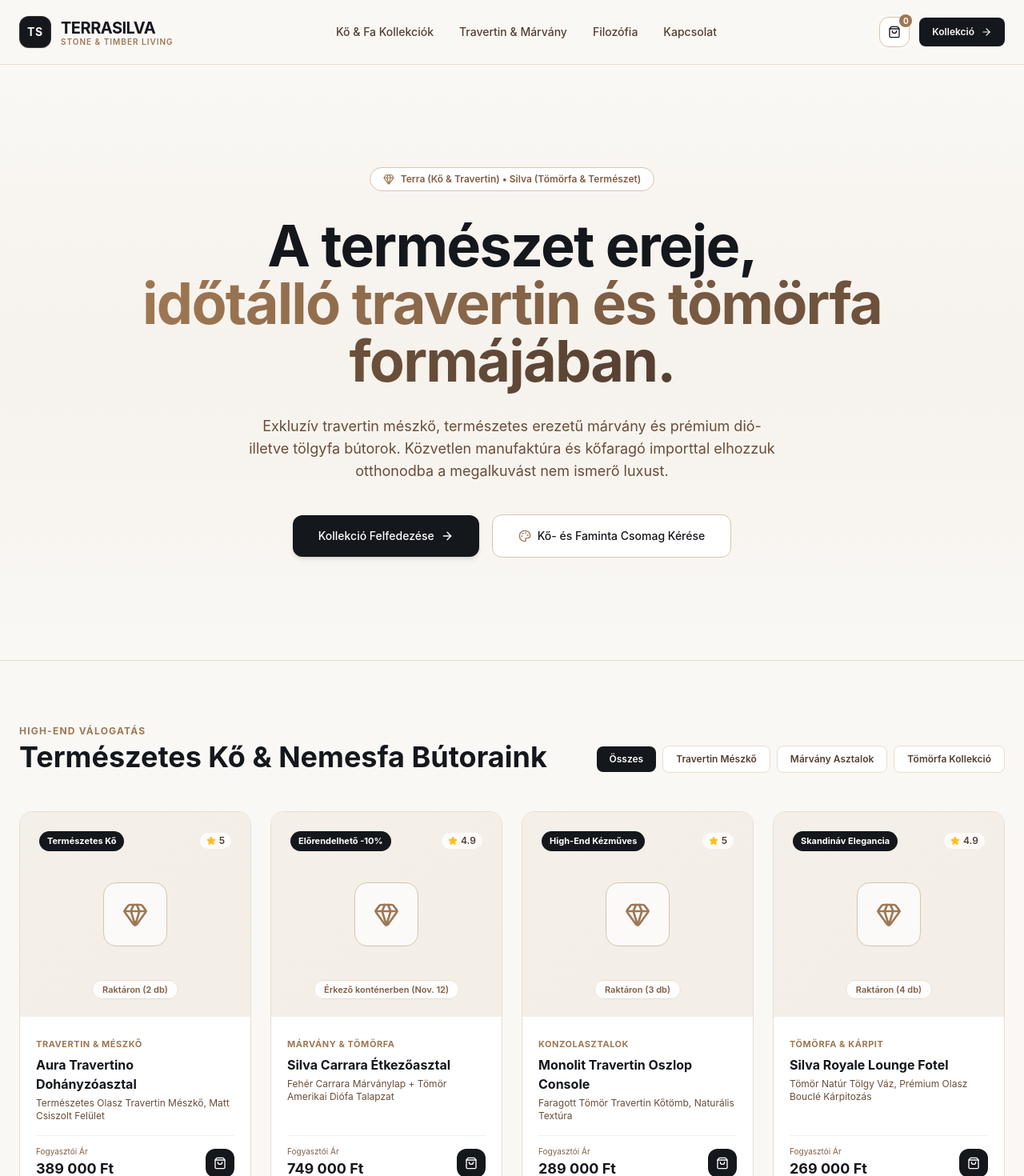
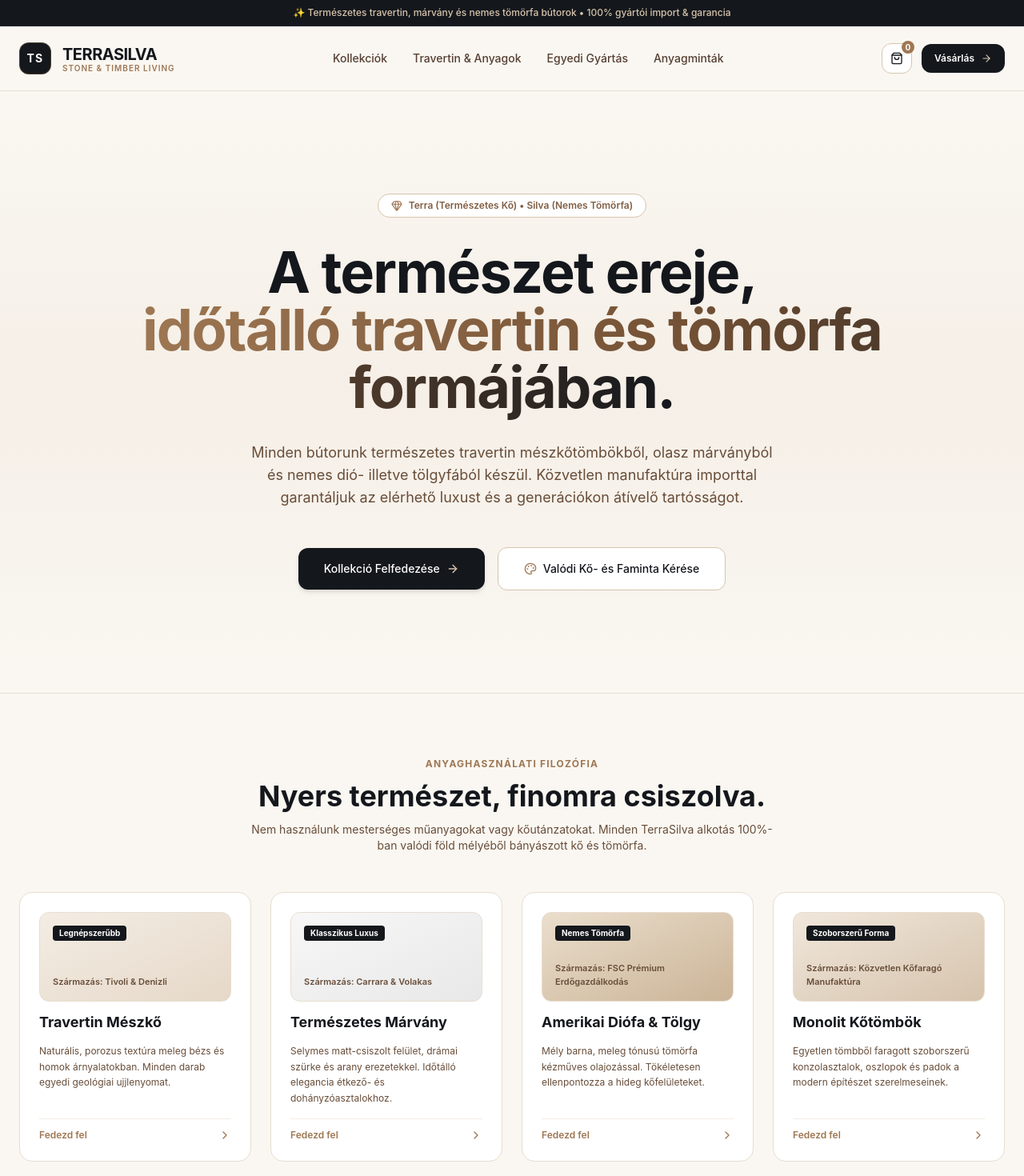
Before and after one commit to boroclean/terrasilva, a Next.js app: page / in a window 1280 px wide. Shown: the top 1470 px of the page at 80% size. Built offline with nearby package versions, Linux system fonts and the light colour scheme.

Commit message:
feat: elevated TerraSilva material showcases, travertine monoliths, and bespoke quote request

```diff
--- a/src/app/page.tsx
+++ b/src/app/page.tsx
@@ -7,79 +7,118 @@ import {
   ShoppingBag,
   Palette,
   Star,
-  Layers,
-  Trees,
-  Gem
+  Gem,
+  Compass,
+  Hammer,
+  Check,
+  ChevronRight,
+  Maximize2
 } from "lucide-react";
 
 export default function Home() {
+  const materials = [
+    {
+      name: "Travertin Mészkő",
+      origin: "Tivoli & Denizli",
+      desc: "Naturális, porozus textúra meleg bézs és homok árnyalatokban. Minden darab egyedi geológiai ujjlenyomat.",
+      tag: "Legnépszerűbb",
+      bgGradient: "from-[#f4ede4] to-[#e5d8c8]",
+    },
+    {
+      name: "Természetes Márvány",
+      origin: "Carrara & Volakas",
+      desc: "Selymes matt-csiszolt felület, drámai szürke és arany erezetekkel. Időtálló elegancia étkező- és dohányzóasztalokhoz.",
+      tag: "Klasszikus Luxus",
+      bgGradient: "from-[#f7f7f7] to-[#e8e8e8]",
+    },
+    {
+      name: "Amerikai Diófa & Tölgy",
+      origin: "FSC Prémium Erdőgazdálkodás",
+      desc: "Mély barna, meleg tónusú tömörfa kézműves olajozással. Tökéletesen ellenpontozza a hideg kőfelületeket.",
+      tag: "Nemes Tömörfa",
+      bgGradient: "from-[#eadecc] to-[#cbb497]",
+    },
+    {
+      name: "Monolit Kőtömbök",
+      origin: "Közvetlen Kőfaragó Manufaktúra",
+      desc: "Egyetlen tömbből faragott szoborszerű konzolasztalok, oszlopok és padok a modern építészet szerelmeseinek.",
+      tag: "Szoborszerű Forma",
+      bgGradient: "from-[#f0e7db] to-[#d6c3ad]",
+    },
+  ];
+
   const featuredProducts = [
     {
       id: "prod-01",
-      name: "Aura Travertino Dohányzóasztal",
-      category: "Travertin & Mészkő",
+      name: "Aura Navona Travertin Dohányzóasztal",
+      category: "Travertin Bútorok",
       price: 389000,
-      material: "Természetes Olasz Travertin Mészkő, Matt Csiszolt Felület",
-      stockStatus: "Raktáron (2 db)",
-      tag: "Természetes Kő",
+      material: "100% Természetes Olasz Travertin, Matt Csiszolt Felület (110 x 60 x 38 cm)",
+      stockStatus: "Raktáron (2 db azonnal)",
+      tag: "Ikonikus Darab",
       rating: 5.0,
     },
     {
       id: "prod-02",
-      name: "Silva Carrara Étkezőasztal",
-      category: "Márvány & Tömörfa",
+      name: "Silva Carrara Étkezőasztal (8-10 személyes)",
+      category: "Márvány & Diófa",
       price: 749000,
-      material: "Fehér Carrara Márványlap + Tömör Amerikai Diófa Talapzat",
+      material: "Fehér Carrara Márványlap + Tömör Amerikai Diófa Monolit Lábak (220 x 100 cm)",
       stockStatus: "Érkező konténerben (Nov. 12)",
       tag: "Előrendelhető -10%",
       rating: 4.9,
     },
     {
       id: "prod-03",
-      name: "Monolit Travertin Oszlop Console",
+      name: "Monolit Fluted Travertin Oszlop Console",
       category: "Konzolasztalok",
       price: 289000,
-      material: "Faragott Tömör Travertin Kőtömb, Naturális Textúra",
+      material: "Faragott Kannelúrázott Travertin Kőtömb (120 x 40 x 85 cm)",
       stockStatus: "Raktáron (3 db)",
-      tag: "High-End Kézműves",
+      tag: "Kézműves Faragvány",
       rating: 5.0,
     },
     {
       id: "prod-04",
-      name: "Silva Royale Lounge Fotel",
+      name: "Silva Lounge Fotel Diófa Vázzal",
       category: "Tömörfa & Kárpit",
       price: 269000,
-      material: "Tömör Natúr Tölgy Váz, Prémium Olasz Bouclé Kárpitozás",
+      material: "Tömör Natúr Diófa Keret, Prémium Olasz Bouclé Kárpitozás",
       stockStatus: "Raktáron (4 db)",
-      tag: "Skandináv Elegancia",
+      tag: "Skandináv & Japandi",
       rating: 4.9,
     },
   ];
 
   return (
-    <main className="min-h-screen flex flex-col bg-[#faf8f5]">
-      {/* Public Storefront Navigation */}
-      <header className="sticky top-0 z-50 bg-[#faf8f5]/90 backdrop-blur-md border-b border-[#e8ddcf]">
+    <main className="min-h-screen flex flex-col bg-[#faf7f2] text-[#14171c]">
+      {/* Top Banner */}
+      <div className="bg-[#14171c] text-[#d7c4ac] py-2 px-6 text-center text-xs font-medium border-b border-[#262c36]">
+        <span>✨ Természetes travertin, márvány és nemes tömörfa bútorok • 100% gyártói import & garancia</span>
+      </div>
+
+      {/* Navigation */}
+      <header className="sticky top-0 z-50 bg-[#faf7f2]/90 backdrop-blur-md border-b border-[#e8ddcf]">
         <div className="max-w-7xl mx-auto px-6 h-20 flex items-center justify-between">
-          <div className="flex items-center gap-3">
-            <div className="w-10 h-10 rounded-xl bg-[#14171c] text-[#faf8f5] flex items-center justify-center font-bold text-sm tracking-wider shadow-sm border border-[#9e7753]/30">
+          <div className="flex items-center gap-3.5">
+            <div className="w-10 h-10 rounded-xl bg-[#14171c] text-[#faf7f2] flex items-center justify-center font-serif font-bold text-sm tracking-widest border border-[#9e7753]/40 shadow-xs">
               TS
             </div>
             <div>
-              <span className="text-xl font-bold tracking-tight text-[#14171c]">TERRASILVA</span>
+              <span className="text-xl font-bold tracking-tight text-[#14171c] font-serif">TERRASILVA</span>
               <span className="text-[10px] uppercase tracking-widest text-[#9e7753] block -mt-1 font-semibold">Stone & Timber Living</span>
             </div>
           </div>
 
           <nav className="hidden md:flex items-center gap-8 text-sm font-medium text-[#553f31]">
-            <Link href="#kollekcio" className="hover:text-[#14171c] transition">Kő & Fa Kollekciók</Link>
-            <Link href="#anyagok" className="hover:text-[#14171c] transition">Travertin & Márvány</Link>
-            <Link href="#filozofia" className="hover:text-[#14171c] transition">Filozófia</Link>
-            <Link href="#kapcsolat" className="hover:text-[#14171c] transition">Kapcsolat</Link>
+            <Link href="#kollekcio" className="hover:text-[#14171c] transition">Kollekciók</Link>
+            <Link href="#anyagok" className="hover:text-[#14171c] transition">Travertin & Anyagok</Link>
+            <Link href="#egyedi-gyartas" className="hover:text-[#14171c] transition">Egyedi Gyártás</Link>
+            <Link href="#mintacsomag" className="hover:text-[#14171c] transition">Anyagminták</Link>
           </nav>
 
           <div className="flex items-center gap-3">
-            <button className="relative p-2.5 rounded-xl border border-[#d7c4ac] bg-white text-[#14171c] hover:bg-[#f4efe8] transition shadow-2xs">
+            <button className="relative p-2.5 rounded-xl border border-[#d7c4ac] bg-white text-[#14171c] hover:bg-[#f4ede4] transition shadow-2xs">
               <ShoppingBag className="w-4 h-4 text-[#14171c]" />
               <span className="absolute -top-1 -right-1 w-4 h-4 bg-[#9e7753] text-white text-[10px] font-bold rounded-full flex items-center justify-center">
                 0
@@ -87,51 +126,94 @@ export default function Home() {
             </button>
             <Link
               href="#kollekcio"
-              className="inline-flex items-center gap-2 text-xs font-semibold px-4 py-2.5 rounded-lg bg-[#14171c] text-[#faf8f5] hover:bg-[#2e2118] transition shadow-xs"
+              className="inline-flex items-center gap-2 text-xs font-semibold px-4 py-2.5 rounded-xl bg-[#14171c] text-white hover:bg-[#2e2118] transition shadow-xs"
             >
-              <span>Kollekció</span>
-              <ArrowRight className="w-3.5 h-3.5" />
+              <span>Vásárlás</span>
+              <ArrowRight className="w-3.5 h-3.5 text-[#d7c4ac]" />
             </Link>
           </div>
         </div>
       </header>
 
       {/* Hero Section */}
-      <section className="relative overflow-hidden py-24 md:py-32 px-6 border-b border-[#e8ddcf] bg-gradient-to-b from-[#faf8f5] via-[#f4efe8]/70 to-[#faf8f5]">
+      <section className="relative overflow-hidden py-24 md:py-32 px-6 border-b border-[#e8ddcf] bg-gradient-to-b from-[#faf7f2] via-[#f4ede4]/80 to-[#faf7f2]">
         <div className="max-w-5xl mx-auto text-center space-y-8">
           <div className="inline-flex items-center gap-2 px-4 py-1.5 rounded-full border border-[#d7c4ac] bg-white text-xs font-semibold text-[#805e43] shadow-2xs">
             <Gem className="w-3.5 h-3.5 text-[#9e7753]" />
-            <span>Terra (Kő & Travertin) • Silva (Tömörfa & Természet)</span>
+            <span>Terra (Természetes Kő) • Silva (Nemes Tömörfa)</span>
           </div>
 
-          <h1 className="text-4xl md:text-6xl lg:text-7xl font-bold tracking-tight text-[#14171c] leading-[1.1]">
+          <h1 className="text-4xl md:text-6xl lg:text-7xl font-bold tracking-tight text-[#14171c] font-serif leading-[1.1]">
             A természet ereje, <br className="hidden sm:inline" />
-            <span className="text-transparent bg-clip-text bg-gradient-to-r from-[#9e7753] to-[#553f31]">
+            <span className="text-transparent bg-clip-text bg-gradient-to-r from-[#9e7753] via-[#755235] to-[#14171c]">
               időtálló travertin és tömörfa formájában.
             </span>
           </h1>
 
           <p className="max-w-2xl mx-auto text-base md:text-lg text-[#684d39] leading-relaxed">
-            Exkluzív travertin mészkő, természetes erezetű márvány és prémium dió- illetve tölgyfa bútorok.
-            Közvetlen manufaktúra és kőfaragó importtal elhozzuk otthonodba a megalkuvást nem ismerő luxust.
+            Minden bútorunk természetes travertin mészkőtömbökből, olasz márványból és nemes dió- illetve tölgyfából készül.
+            Közvetlen manufaktúra importtal garantáljuk az elérhető luxust és a generációkon átívelő tartósságot.
           </p>
 
-          <div className="flex flex-col sm:flex-row items-center justify-center gap-4 pt-2">
+          <div className="flex flex-col sm:flex-row items-center justify-center gap-4 pt-4">
             <Link
               href="#kollekcio"
               className="w-full sm:w-auto px-8 py-4 rounded-xl bg-[#14171c] text-white font-medium text-sm hover:bg-[#2e2118] transition shadow-md flex items-center justify-center gap-2"
             >
               <span>Kollekció Felfedezése</span>
-              <ArrowRight className="w-4 h-4" />
+              <ArrowRight className="w-4 h-4 text-[#d7c4ac]" />
             </Link>
             <Link
               href="#mintacsomag"
-              className="w-full sm:w-auto px-8 py-4 rounded-xl border border-[#d7c4ac] bg-white text-[#14171c] font-medium text-sm hover:bg-[#f4efe8] transition shadow-xs flex items-center justify-center gap-2"
+              className="w-full sm:w-auto px-8 py-4 rounded-xl border border-[#d7c4ac] bg-white text-[#14171c] font-medium text-sm hover:bg-[#f4ede4] transition shadow-xs flex items-center justify-center gap-2"
             >
               <Palette className="w-4 h-4 text-[#9e7753]" />
-              <span>Kő- és Faminta Csomag Kérése</span>
+              <span>Valódi Kő- és Faminta Kérése</span>
             </Link>
           </div>
+        </div>
+      </section>
+
+      {/* Materials & Philosophy Spotlight */}
+      <section id="anyagok" className="py-20 px-6 max-w-7xl mx-auto w-full space-y-12">
+        <div className="text-center max-w-2xl mx-auto space-y-3">
+          <span className="text-xs uppercase tracking-widest text-[#9e7753] font-bold block">
+            Anyaghasználati Filozófia
+          </span>
+          <h2 className="text-3xl md:text-4xl font-bold font-serif text-[#14171c]">
+            Nyers természet, finomra csiszolva.
+          </h2>
+          <p className="text-sm text-[#684d39]">
+            Nem használunk mesterséges műanyagokat vagy kőutánzatokat. Minden TerraSilva alkotás 100%-ban valódi föld mélyéből bányászott kő és tömörfa.
+          </p>
+        </div>
+
+        <div className="grid grid-cols-1 md:grid-cols-2 lg:grid-cols-4 gap-6">
+          {materials.map((mat, idx) => (
+            <div
+              key={idx}
+              className="p-6 rounded-2xl bg-white border border-[#e8ddcf] shadow-xs space-y-4 hover:border-[#9e7753] transition flex flex-col justify-between"
+            >
+              <div className="space-y-3">
+                <div className={`h-28 rounded-xl bg-gradient-to-br ${mat.bgGradient} p-4 flex flex-col justify-between border border-[#e8ddcf]`}>
+                  <span className="self-start px-2 py-0.5 rounded text-[10px] font-bold bg-[#14171c] text-white">
+                    {mat.tag}
+                  </span>
+                  <span className="text-[11px] font-semibold text-[#684d39]">Származás: {mat.origin}</span>
+                </div>
+
+                <h3 className="font-serif font-bold text-lg text-[#14171c]">{mat.name}</h3>
+                <p className="text-xs text-[#684d39] leading-relaxed">
+                  {mat.desc}
+                </p>
+              </div>
+
+              <div className="pt-3 border-t border-[#f4ede4] flex items-center justify-between text-xs font-semibold text-[#9e7753]">
+                <span>Fedezd fel</span>
+                <ChevronRight className="w-4 h-4" />
+              </div>
+            </div>
+          ))}
         </div>
       </section>
 
@@ -142,15 +224,15 @@ export default function Home() {
             <span className="text-xs uppercase tracking-widest text-[#9e7753] font-bold block mb-1">
               High-End Válogatás
             </span>
-            <h2 className="text-2xl md:text-4xl font-bold text-[#14171c]">
+            <h2 className="text-2xl md:text-4xl font-bold font-serif text-[#14171c]">
               Természetes Kő & Nemesfa Bútoraink
             </h2>
           </div>
-          <div className="flex items-center gap-2 text-xs font-semibold">
-            <button className="px-4 py-2 rounded-lg bg-[#14171c] text-white">Összes</button>
-            <button className="px-4 py-2 rounded-lg bg-white border border-[#e8ddcf] text-[#553f31] hover:bg-[#f4efe8]">Travertin Mészkő</button>
-            <button className="px-4 py-2 rounded-lg bg-white border border-[#e8ddcf] text-[#553f31] hover:bg-[#f4efe8]">Márvány Asztalok</button>
-            <button className="px-4 py-2 rounded-lg bg-white border border-[#e8ddcf] text-[#553f31] hover:bg-[#f4efe8]">Tömörfa Kollekció</button>
+          <div className="flex items-center gap-2 text-xs font-semibold overflow-x-auto pb-1">
+            <button className="px-4 py-2 rounded-xl bg-[#14171c] text-white">Összes</button>
+            <button className="px-4 py-2 rounded-xl bg-white border border-[#e8ddcf] text-[#553f31] hover:bg-[#f4ede4]">Travertin Asztalok</button>
+            <button className="px-4 py-2 rounded-xl bg-white border border-[#e8ddcf] text-[#553f31] hover:bg-[#f4ede4]">Márvány Étkezők</button>
+            <button className="px-4 py-2 rounded-xl bg-white border border-[#e8ddcf] text-[#553f31] hover:bg-[#f4ede4]">Tömörfa & Kárpit</button>
           </div>
         </div>
 
@@ -161,7 +243,7 @@ export default function Home() {
               className="group rounded-2xl bg-white border border-[#e8ddcf] overflow-hidden shadow-xs hover:shadow-md transition-all flex flex-col"
             >
               {/* Product Visual Box */}
-              <div className="h-64 bg-gradient-to-br from-[#f4efe8] to-[#e8ddcf]/50 p-6 flex flex-col justify-between relative overflow-hidden">
+              <div className="h-64 bg-gradient-to-br from-[#f4ede4] to-[#e8ddcf]/60 p-6 flex flex-col justify-between relative overflow-hidden">
                 <div className="flex items-center justify-between">
                   <span className="px-2.5 py-1 rounded-full text-[11px] font-bold bg-[#14171c] text-white shadow-xs">
                     {product.tag}
@@ -172,8 +254,8 @@ export default function Home() {
                   </div>
                 </div>
 
-                <div className="text-center py-6">
-                  <div className="w-20 h-20 mx-auto rounded-2xl bg-white/70 border border-[#d7c4ac] flex items-center justify-center text-[#9e7753] group-hover:scale-105 transition-transform shadow-xs">
+                <div className="text-center py-4">
+                  <div className="w-20 h-20 mx-auto rounded-2xl bg-white/80 border border-[#d7c4ac] flex items-center justify-center text-[#9e7753] group-hover:scale-105 transition-transform shadow-xs">
                     <Gem className="w-8 h-8" />
                   </div>
                 </div>
@@ -191,7 +273,7 @@ export default function Home() {
                   <span className="text-[11px] uppercase tracking-wider text-[#9e7753] font-bold">
                     {product.category}
                   </span>
-                  <h3 className="font-bold text-base text-[#14171c] group-hover:text-[#9e7753] transition">
+                  <h3 className="font-serif font-bold text-base text-[#14171c] group-hover:text-[#9e7753] transition">
                     {product.name}
                   </h3>
                   <p className="text-xs text-[#684d39] line-clamp-2">
@@ -199,7 +281,7 @@ export default function Home() {
                   </p>
                 </div>
 
-                <div className="pt-3 border-t border-[#f4efe8] flex items-center justify-between">
+                <div className="pt-3 border-t border-[#f4ede4] flex items-center justify-between">
                   <div>
                     <span className="text-[10px] text-[#805e43] block">Fogyasztói Ár</span>
                     <span className="text-lg font-bold text-[#14171c]">
@@ -216,19 +298,75 @@ export default function Home() {
         </div>
       </section>
 
-      {/* Material Philosophy Banner */}
-      <section id="filozofia" className="max-w-7xl mx-auto px-6 py-12 w-full">
-        <div className="rounded-3xl bg-[#14171c] text-white p-8 md:p-12 relative overflow-hidden flex flex-col md:flex-row items-center justify-between gap-8">
+      {/* Custom Stone & Wood Ordering Section */}
+      <section id="egyedi-gyartas" className="py-16 px-6 max-w-7xl mx-auto w-full">
+        <div className="p-8 md:p-12 rounded-3xl bg-white border border-[#e8ddcf] shadow-xs grid grid-cols-1 md:grid-cols-2 gap-8 items-center">
+          <div className="space-y-4">
+            <span className="text-xs uppercase tracking-widest text-[#9e7753] font-bold block">
+              Belsőépítészeknek & Magánszemélyeknek
+            </span>
+            <h2 className="text-2xl md:text-4xl font-bold font-serif text-[#14171c]">
+              Egyedi Méretre Vágott Travertin & Márvány Asztalok
+            </h2>
+            <p className="text-sm text-[#684d39] leading-relaxed">
+              Speciális méretű étkezőasztalra, egyedi kőtömbre vagy saját tervezésű konzolra van szükséged?
+              Közvetlen kőfaragó műhelyünkben bármilyen egyedi méretet megvalósítunk 4-6 hetes gyártási határidővel.
+            </p>
+            <div className="space-y-2 text-xs text-[#553f31]">
+              <div className="flex items-center gap-2">
+                <Check className="w-4 h-4 text-emerald-600" />
+                <span>Választható táblaerezethez igazított vágás</span>
+              </div>
+              <div className="flex items-center gap-2">
+                <Check className="w-4 h-4 text-emerald-600" />
+                <span>Impregnált, víz- és folttaszító felületkezelés</span>
+              </div>
+              <div className="flex items-center gap-2">
+                <Check className="w-4 h-4 text-emerald-600" />
+                <span>Ingyenes 3D látványterv és méretezett ajánlat</span>
+              </div>
+            </div>
+          </div>
+
+          <div className="p-6 rounded-2xl bg-[#faf7f2] border border-[#e8ddcf] space-y-4">
+            <h3 className="font-serif font-bold text-lg text-[#14171c]">Kérj Egyedi Kőajánlatot</h3>
+            <div className="space-y-3">
+              <input
+                type="text"
+                placeholder="Neved vagy Irodád Neve"
+                className="w-full px-4 py-2.5 rounded-xl border border-[#e8ddcf] bg-white text-xs focus:outline-none focus:ring-2 focus:ring-[#9e7753]/30"
+              />
+              <input
+                type="tel"
+                placeholder="Telefonszámod (+36...)"
+                className="w-full px-4 py-2.5 rounded-xl border border-[#e8ddcf] bg-white text-xs focus:outline-none focus:ring-2 focus:ring-[#9e7753]/30"
+              />
+              <textarea
+                placeholder="Milyen méretű és anyagú bútort keresel? (pl. 240x100 cm Navona travertin étkezőasztal)"
+                rows={3}
+                className="w-full px-4 py-2.5 rounded-xl border border-[#e8ddcf] bg-white text-xs focus:outline-none focus:ring-2 focus:ring-[#9e7753]/30"
+              />
+              <button className="w-full py-3 rounded-xl bg-[#14171c] text-white text-xs font-bold hover:bg-[#2e2118] transition shadow-xs">
+                Ajánlatkérés Elküldése
+              </button>
+            </div>
+          </div>
+        </div>
+      </section>
+
+      {/* Swatch Sample Banner */}
+      <section id="mintacsomag" className="max-w-7xl mx-auto px-6 py-12 w-full">
+        <div className="rounded-3xl bg-[#14171c] text-white p-8 md:p-12 relative overflow-hidden flex flex-col md:flex-row items-center justify-between gap-8 shadow-xl">
           <div className="space-y-4 max-w-xl">
             <div className="inline-flex items-center gap-2 px-3 py-1 rounded-full bg-white/10 text-xs font-semibold text-[#d7c4ac]">
-              <Palette className="w-3.5 h-3.5" />
-              <span>Természetes Kő- és Faminták</span>
+              <Palette className="w-3.5 h-3.5 text-[#9e7753]" />
+              <span>Tapintsd meg a valódi kő és fa textúráját</span>
             </div>
-            <h2 className="text-2xl md:text-4xl font-bold tracking-tight">
-              Kérj Valódi Travertin és Diófa Anyagmintát Otthonodba
+            <h2 className="text-2xl md:text-4xl font-bold font-serif tracking-tight">
+              Rendelj Valódi Travertin, Márvány és Diófa Anyagmintát
             </h2>
             <p className="text-sm text-[#d7c4ac] leading-relaxed">
-              Minden kőtömb és fafelület egyedi erezettel rendelkezik. Rendelj prémium travertin mészkő, carrara márvány és diófa mintacsomagot, melynek teljes díját jóváírjuk bútormegrendelésedkor!
+              Minden kőtömb és fafelület egyedi erezettel rendelkezik. Rendelj prémium travertin mészkő, carrara márvány és diófa mintacsomagot, melynek teljes díját (1.990 Ft) jóváírjuk bútormegrendelésedkor!
             </p>
           </div>
 
@@ -242,10 +380,10 @@ export default function Home() {
       <footer className="mt-auto border-t border-[#e8ddcf] bg-white py-12 px-6">
         <div className="max-w-7xl mx-auto flex flex-col md:flex-row items-center justify-between gap-6 text-xs text-[#805e43]">
           <div className="flex items-center gap-2 font-bold text-[#14171c]">
-            <span className="font-mono bg-[#14171c] text-white px-1.5 py-0.5 rounded text-[10px]">TS</span>
-            <span>TERRASILVA</span>
+            <span className="font-serif bg-[#14171c] text-white px-2 py-0.5 rounded text-[10px]">TS</span>
+            <span className="font-serif">TERRASILVA</span>
             <span>•</span>
-            <span className="font-normal text-[#805e43]">Exkluzív Travertin, Márvány & Tömörfa Bútorok</span>
+            <span className="font-normal text-[#805e43]">Prémium Travertin, Márvány & Tömörfa Bútorok</span>
           </div>
           <p>Kapcsolat: +36 20 407 6858 • info@terrasilva.hu</p>
           <p>© {new Date().getFullYear()} TerraSilva. Minden jog fenntartva.</p>
```
Also changed, not shown: 1 other file (tests, documents, lock files or other folders).
